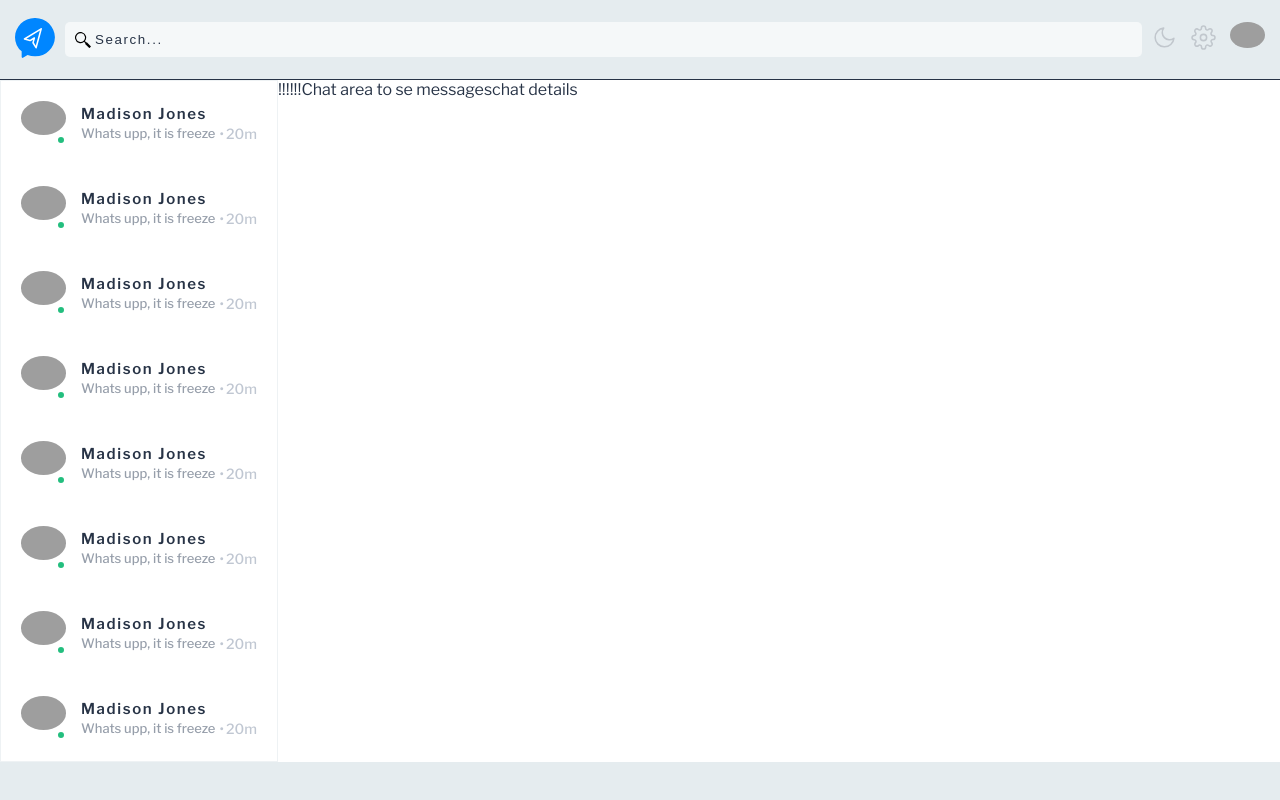
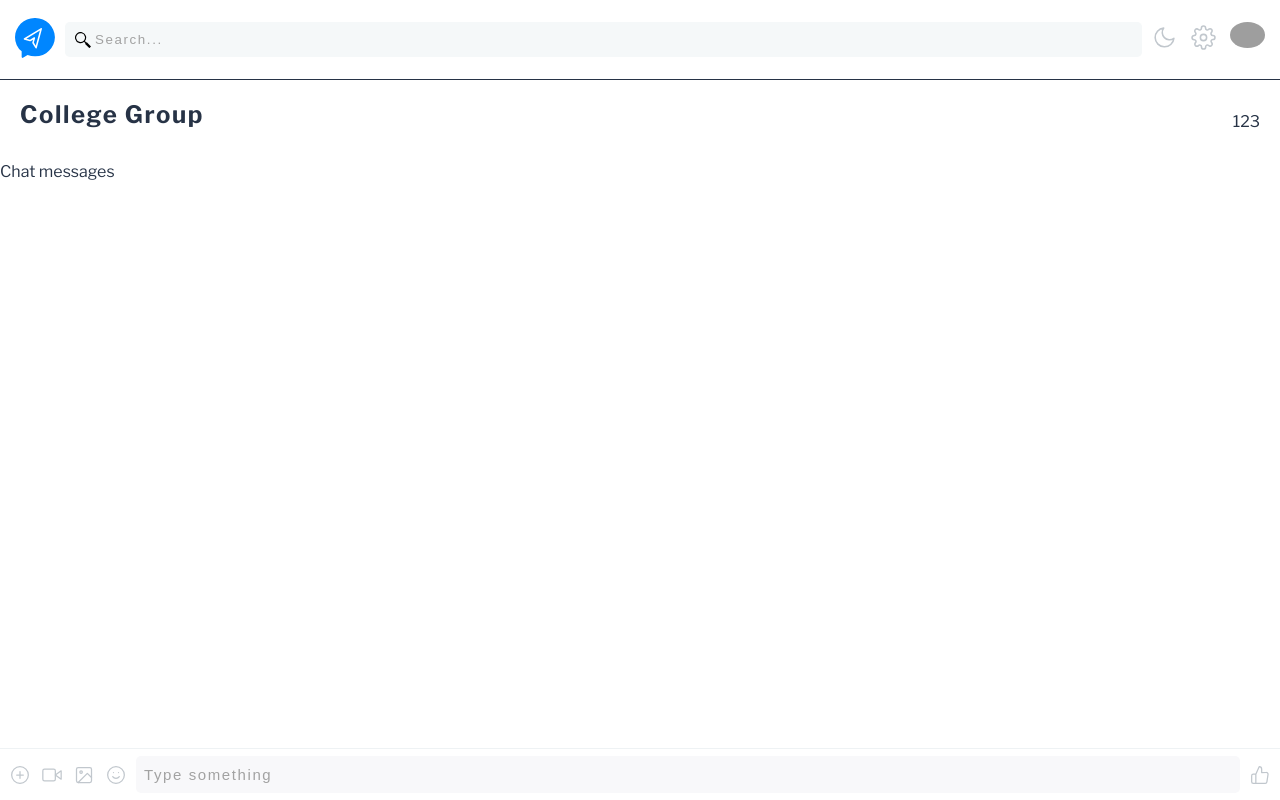
Before and after one commit to josearcani/express-react-chat, a React app in the folder client/: page / in a window 1280 px wide. Built offline with nearby package versions, Linux system fonts and the light colour scheme; grey boxes are pictures that could not be loaded.

Commit message:
chat layout some completed input message

```diff
--- a/client/src/components/chat/ChatArea.js
+++ b/client/src/components/chat/ChatArea.js
@@ -1,9 +1,14 @@
 import React from 'react';
+import { HeaderGroup } from '../messages/HeaderGroup';
+import { InputChat } from '../messages/InputChat';
+import { MessageChat } from '../messages/MessageChat';
 
 export const ChatArea = () => {
   return (
-    <div>
-      !!!!!!Chat area to se messages
-    </div>
+    <section className="chat-area__container">
+      <HeaderGroup />
+      <MessageChat />
+      <InputChat />
+    </section>
   )
 }
--- a/client/src/components/chat/ChatDetails.js
+++ b/client/src/components/chat/ChatDetails.js
@@ -2,8 +2,8 @@ import React from 'react';
 
 export const ChatDetails = () => {
   return (
-    <div>
-      chat details
+    <div className="chat__details">
+      !!!!!!chat details of chatt
     </div>
   )
 }
--- a/client/src/components/chat/ChatScreen.js
+++ b/client/src/components/chat/ChatScreen.js
@@ -6,13 +6,13 @@ import { Sidebar } from './Sidebar';
 
 export const ChatScreen = () => {
   return (
-    <>
+    <div className="chat-app">
       <Header />
       <main className="chat__container">
         <Sidebar />
         <ChatArea />
         <ChatDetails />
       </main>
-    </>
+    </div>
   )
 }
--- /dev/null
+++ b/client/src/components/messages/HeaderGroup.js
@@ -0,0 +1,14 @@
+import React from 'react';
+
+export const HeaderGroup = () => {
+  return (
+    <div className="chat-area__header-group">
+      <h2>College group</h2>
+      <div className="chat-area__group-members">
+        <span>1</span>
+        <span>2</span>
+        <span>3</span>
+      </div>
+    </div>
+  )
+}
--- /dev/null
+++ b/client/src/components/messages/InputChat.js
@@ -0,0 +1,29 @@
+import React from 'react';
+import { ReactComponent as VideoCall } from '../../assets/video.svg';
+import { ReactComponent as UploadPic } from '../../assets/picture.svg';
+import { ReactComponent as PlusIcon } from '../../assets/plus.svg';
+import { ReactComponent as EmojiPic } from '../../assets/emoji.svg';
+import { ReactComponent as Thumb } from '../../assets/thumb.svg';
+
+
+export const InputChat = () => {
+  return (
+    <div className="chat-area__input">
+      <div className="chat-input__icons">
+        <PlusIcon />
+        <VideoCall />
+        <UploadPic />
+        <EmojiPic />
+      </div>
+      <input
+        type="text"
+        placeholder="Type something"
+        name="input"
+        className="chat-input__input input"
+      />
+      <div className="chat-input__icons">
+        <Thumb />
+      </div>
+    </div>
+  )
+}
--- /dev/null
+++ b/client/src/components/messages/MessageChat.js
@@ -0,0 +1,9 @@
+import React from 'react';
+
+export const MessageChat = () => {
+  return (
+    <div className="chat-area__main">
+      Chat messages
+    </div>
+  )
+}
--- /dev/null
+++ b/client/src/styles/component/_chat-area.scss
@@ -0,0 +1,78 @@
+/*
+===============
+ChatArea
+===============
+*/
+.chat-area__container {
+  display: flex;
+  flex-direction: column;
+  overflow: auto;
+  width: 100%;
+  & .chat-area__header-group {
+    display: flex;
+    position: sticky;
+    top: 0;
+    left: 0;
+    width: 100%;
+    padding: 20px;
+    align-items: center;
+    justify-content: space-between;
+  }
+
+  & .chat-area__main {
+    flex-grow: 1;
+  }
+}
+
+/*
+===============
+HeaderGroup
+===============
+*/
+
+
+/*
+===============
+MessageChat
+===============
+*/
+
+
+/*
+===============
+InputChat
+===============
+*/
+.chat-area__input {
+  display: flex;
+  width: 100%;
+  position: sticky;
+  bottom: 0;
+  left: 0;
+  background-color: $theme-bg-color;
+  border-top: 1px solid $border-color;
+}
+
+.chat-input__input {
+  border: none;
+  background-color: $input-bg;
+  font-size: 15px;
+  margin-top: 7px;
+  margin-bottom: 7px;
+}
+
+.chat-input__icons {
+  display: flex;
+  align-items: center;
+  padding: 10px 10px;
+  & svg {
+    width: 20px;
+    height: 20px;
+    color: $settings-icon-color;
+    flex-shrink: 0;
+    cursor: pointer;
+  }
+  & > * + * {
+    margin-left: 12px;
+  }
+}
--- a/client/src/styles/component/_input.scss
+++ b/client/src/styles/component/_input.scss
@@ -9,7 +9,11 @@ Input
   border-radius: 5px;
 
   &::placeholder {
-    color: $body-color;
+    color: $input-chat-color;
     letter-spacing: $spacing;
   }
+
+  &:focus {
+    outline: none;
+  }
 }
--- a/client/src/styles/layout/_chat.scss
+++ b/client/src/styles/layout/_chat.scss
@@ -1,9 +1,18 @@
+.chat-app {
+  display: flex;
+  flex-direction: column;
+  background-color: $theme-bg-color;
+  height: 100vh;
+  // margin: 0 auto;
+  // overflow: hidden;
+}
 
 .chat__container {
   display: flex;
-  background-color: $theme-bg-color;
+  width: 100%;
+  overflow: hidden;
+  flex-grow: 1;
 }
-
 
 /*
 ===============
@@ -92,3 +101,15 @@ ChatEntry
   }
 
 }
+
+/*
+delete this classes later...
+========
+*/
+.chat__sidebar,
+.chat__details {
+  display: none;
+}
+/*
+========
+*/
--- a/client/src/styles/styles.scss
+++ b/client/src/styles/styles.scss
@@ -11,6 +11,7 @@ Component
 @import './component/links';
 @import './component/header';
 @import './component/input';
+@import './component/chat-area';
 
 
 /*
```
Also changed, not shown: client/src/assets/clip.svg (added), client/src/assets/emoji.svg (added), client/src/assets/picture.svg (added), client/src/assets/plus.svg (added), client/src/assets/thumb.svg (added), client/src/assets/video.svg (added).
